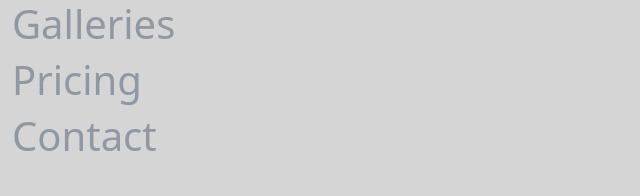
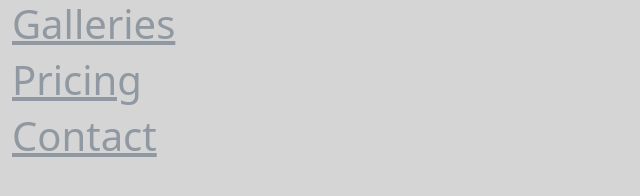
Before and after one commit to ePepper28/PeperWebDesign2023, a plain HTML site: page Unit 4/Bootstrap/Photo Gallery/index.html in a window 1280 px wide. Shown: the whole page, without its empty margins (0-640 px from the left). Drawn offline with nearby package versions, Linux system fonts and the light colour scheme.

Commit message:
bootstrap learning
Learning how to use it

```diff
--- a/Unit 4/Bootstrap/Photo Gallery/index.html
+++ b/Unit 4/Bootstrap/Photo Gallery/index.html
@@ -22,9 +22,9 @@
 </head>
 <body>
     <main class="container-fluid">
-        <h1>Galleries</h1>
-        <h1>Pricing</h1>
-        <h1>Contact</h1>
+        <h1><a href="castle-gallery.html>">Galleries</a></h1>
+        <h1><a href="Pricing.html">Pricing</a></h1>
+        <h1><a href="contact.html">Contact</a></h1>
 
     </main>
 </body>
```
